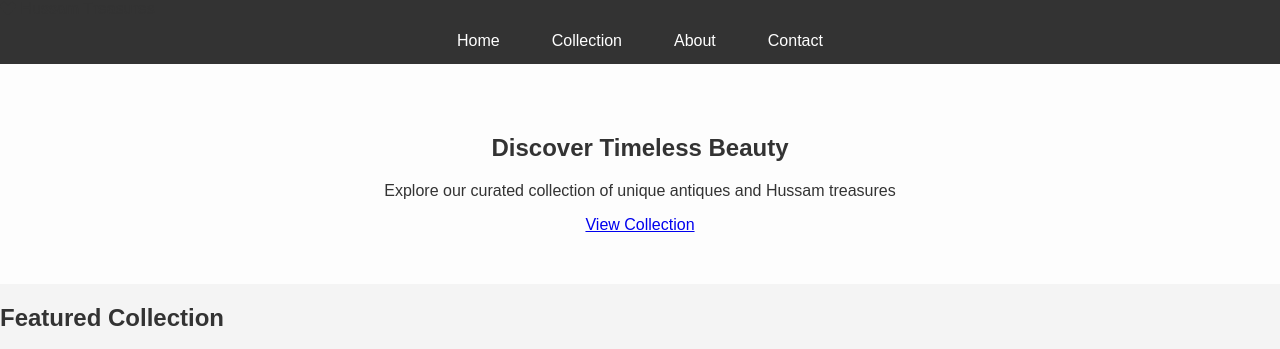
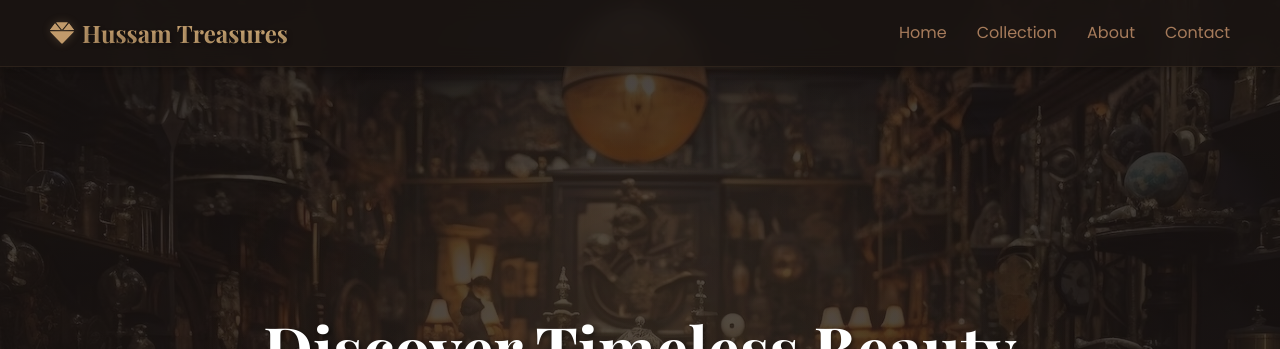
Before and after one commit to Talal2003/Sam_Antique, a PHP site: page / in a window 1280 px wide. Shown: the top 349 px of the page. Run offline with PHP 8.4, Linux system fonts and the light colour scheme.

Commit message:
styles.css

```diff
--- a/styles.css
+++ b/styles.css
@@ -1,137 +1,373 @@
-/* Global styles */
-body {
-    font-family: 'Arial', sans-serif;
+:root {
+    --primary-dark: #1A1412;
+    --secondary-dark: #231915;
+    --card-dark: #2C201C;
+    --gold: #C19A6B;
+    --gold-hover: #D4AF7A;
+    --text-primary: #D0B49F;
+    --text-secondary: #A67B5B;
+}
+
+* {
     margin: 0;
     padding: 0;
-    background-color: #f4f4f4;
-    color: #333;
+    box-sizing: border-box;
 }
 
-.container {
+body {
+    font-family: 'Poppins', sans-serif;
+    line-height: 1.6;
+    color: #D0B49F;
+    background: #1A1412;
+}
+
+/* Navigation */
+nav {
+    position: fixed;
+    width: 100%;
+    padding: 20px 50px;
+    display: flex;
+    justify-content: space-between;
+    align-items: center;
+    background: rgba(26, 20, 18, 0.85);
+    backdrop-filter: blur(10px);
+    border-bottom: 1px solid rgba(193, 154, 107, 0.1);
+    z-index: 1000;
+    box-shadow: 0 2px 10px rgba(0, 0, 0, 0.3);
+}
+
+.logo {
+    font-family: 'Playfair Display', serif;
+    font-size: 24px;
+    font-weight: 700;
+    color: transparent;
+    text-shadow: 2px 2px 4px rgba(0, 0, 0, 0.3);
+    background: linear-gradient(45deg, var(--gold), var(--gold-hover));
+    -webkit-background-clip: text;
+    background-clip: text;
+    display: flex;
+    align-items: center;
+    gap: 8px;
+    line-height: 1;
+}
+
+.logo i {
+    color: var(--gold);
+    font-size: 24px;
+    text-shadow: 0 0 10px rgba(193, 154, 107, 0.3);
+    display: flex;
+    align-items: center;
+}
+
+.nav-links {
+    display: flex;
+    list-style: none;
+}
+
+.nav-links li {
+    margin-left: 30px;
+}
+
+.nav-links a {
+    text-decoration: none;
+    color: #A67B5B;
+    position: relative;
+    transition: color 0.3s;
+}
+
+.nav-links a::after {
+    content: '';
+    position: absolute;
+    width: 0;
+    height: 2px;
+    bottom: -5px;
+    left: 0;
+    background-color: #C19A6B;
+    transition: width 0.3s;
+}
+
+.nav-links a:hover::after {
+    width: 100%;
+}
+
+/* Hero Section */
+.hero {
+    height: 100vh;
+    background: linear-gradient(rgba(26, 20, 18, 0.8), rgba(26, 20, 18, 0.8)),
+                url('background.jpg') center/cover;
+    display: flex;
+    align-items: center;
+    justify-content: center;
+    text-align: center;
+    color: white;
+    position: relative;
+    overflow: hidden;
+}
+
+.hero::before {
+    content: '';
+    position: absolute;
+    top: 0;
+    left: 0;
+    right: 0;
+    bottom: 0;
+    background: radial-gradient(circle at center, rgba(193, 154, 107, 0.2), transparent 60%);
+    animation: pulse 4s ease-in-out infinite;
+}
+
+.hero-content {
+    position: relative;
+    z-index: 1;
+    text-shadow: 2px 2px 4px rgba(0, 0, 0, 0.5);
+    animation: fadeIn 1.5s ease-out;
+}
+
+.hero h1 {
+    font-family: 'Playfair Display', serif;
+    font-size: 4rem;
+    margin-bottom: 20px;
+}
+
+.cta-button {
+    display: inline-block;
+    padding: 15px 30px;
+    background: linear-gradient(45deg, #8B5E34, #A67B5B);
+    border: 1px solid rgba(193, 154, 107, 0.3);
+    box-shadow: 0 4px 15px rgba(0, 0, 0, 0.2);
+    color: #D0B49F;
+    text-decoration: none;
+    border-radius: 5px;
+    transition: all 0.3s ease;
+}
+
+.cta-button:hover {
+    background: linear-gradient(45deg, #A67B5B, #C19A6B);
+    box-shadow: 0 6px 20px rgba(193, 154, 107, 0.3);
+    transform: translateY(-3px) scale(1.02);
+}
+
+/* Collection Section */
+.collection {
+    padding: 100px 50px;
+    background: #231915;
+}
+
+.collection h2 {
+    text-align: center;
+    font-family: 'Playfair Display', serif;
+    margin-bottom: 50px;
+    color: #C19A6B;
+}
+
+.items-grid {
+    display: grid;
+    grid-template-columns: repeat(auto-fit, minmax(300px, 1fr));
+    gap: 30px;
     max-width: 1200px;
     margin: 0 auto;
-    padding: 0 20px;
 }
 
-/* Header styles */
-header {
-    background: linear-gradient(to right, #3d1f0b, #8e5621);
-    color: white;
-    padding: 20px 0;
+.item {
+    background: linear-gradient(145deg, var(--card-dark), #382A25);
+    border: 1px solid rgba(193, 154, 107, 0.1);
+    padding: 20px;
+    border-radius: 10px;
+    box-shadow: 0 5px 15px rgba(0, 0, 0, 0.4);
+    transition: all 0.4s cubic-bezier(0.175, 0.885, 0.32, 1.275);
+    opacity: 0;
+}
+
+.item.fade-in {
+    animation: fadeIn 1s forwards;
+}
+
+.item:hover {
+    transform: translateY(-10px) scale(1.02);
+    box-shadow: 0 15px 30px rgba(0, 0, 0, 0.5),
+                0 0 20px rgba(193, 154, 107, 0.2);
+}
+
+.item img {
+    width: 100%;
+    height: 250px;
+    object-fit: cover;
+    border-radius: 5px;
+    margin-bottom: 15px;
+    transition: transform 0.5s ease;
+    filter: brightness(0.9) contrast(1.1);
+}
+
+.item:hover img {
+    transform: scale(1.05);
+    filter: brightness(1) contrast(1.1);
+}
+
+.item h3 {
+    font-family: 'Playfair Display', serif;
+    margin-bottom: 10px;
+    color: #C19A6B;
+}
+
+.item p {
+    color: #A67B5B;
+}
+
+/* About Section */
+.about {
+    padding: 100px 50px;
+    background: #1A1412;
     text-align: center;
 }
 
-header h1 {
-    margin: 0;
-    font-size: 2.5rem;
+.about-content {
+    max-width: 800px;
+    margin: 0 auto;
+    position: relative;
+    padding: 2rem;
 }
 
-header p {
-    font-size: 1.2rem;
-    margin-bottom: 20px;
+.about-content::before {
+    content: '';
+    position: absolute;
+    top: 0;
+    left: 50%;
+    transform: translateX(-50%);
+    width: 100px;
+    height: 3px;
+    background: linear-gradient(90deg,
+        transparent,
+        var(--gold),
+        transparent
+    );
 }
 
-/* Navigation styles */
-nav {
-    background-color: #333;
+.about-content h2 {
+    color: #C19A6B;
 }
 
-nav ul {
-    list-style-type: none;
-    margin: 0;
-    padding: 0;
-    overflow: hidden;
-    display: flex;
-    justify-content: center;
+.about-content p {
+    color: #A67B5B;
 }
 
-nav ul li {
-    margin: 0 10px;
+/* Contact Section */
+.contact {
+    padding: 100px 50px;
+    background: #231915;
+    text-align: center;
 }
 
-nav ul li a {
-    display: block;
-    color: white;
-    text-align: center;
-    padding: 14px 16px;
-    text-decoration: none;
-    transition: background-color 0.3s;
+.contact h2 {
+    color: #C19A6B;
 }
 
-nav ul li a:hover {
-    background-color: #111;
+.contact-info {
+    max-width: 500px;
+    margin: 0 auto;
+    color: #A67B5B;
 }
 
-/* Buttons section */
-#buttons {
-    text-align: center;
-    margin-top: 50px;
+.contact-info p {
+    margin: 20px 0;
 }
 
-.button-container {
-    display: flex;
-    justify-content: space-around;
+.contact-info i {
+    margin-right: 10px;
+    color: #C19A6B;
+    transition: transform 0.3s ease;
 }
 
-.item-button {
-    font-size: 1.2rem;
-    padding: 15px 30px;
-    background-color: #8e5621;
-    color: white;
-    border: none;
-    border-radius: 5px;
-    cursor: pointer;
-    transition: background-color 0.3s, transform 0.2s;
-}
-
-.item-button:hover {
-    background-color: #3d1f0b;
-    transform: scale(1.05);
-}
-
-/* Parallax background */
-.parallax {
-    height: 100vh;
-    background-size: cover;
-    background-position: center;
-    background-repeat: no-repeat;
-    background-attachment: fixed;
-}
-
-/* Hero section */
-.hero {
-    background: rgba(255, 255, 255, 0.8);
-    padding: 50px 20px;
-    text-align: center;
-    color: #333;
-}
-
-.hero h2 {
-    margin-bottom: 10px;
+.contact-info p:hover i {
+    transform: scale(1.2);
+    color: var(--gold-hover);
 }
 
 /* Footer */
 footer {
-    background: linear-gradient(to right, #3d1f0b, #8e5621);
-    color: white;
+    padding: 20px;
     text-align: center;
-    padding: 20px 0;
+    background: #120D0B;
+    color: #8B5E34;
 }
 
-footer p {
-    margin: 0;
-    font-size: 0.9rem;
-}
-
-/* Responsive design */
-@media (max-width: 768px) {
-    header h1 {
-        font-size: 2rem;
+/* Animations */
+@keyframes fadeIn {
+    from {
+        opacity: 0;
+        transform: translateY(30px) scale(0.95);
+        filter: blur(5px);
+    }
+    to {
+        opacity: 1;
+        transform: translateY(0) scale(1);
+        filter: blur(0);
     }
 }
 
-@media (max-width: 480px) {
-    header h1 {
-        font-size: 1.8rem;
+@keyframes pulse {
+    0% { opacity: 0.5; }
+    50% { opacity: 0.8; }
+    100% { opacity: 0.5; }
+}
+
+/* Responsive Design */
+@media (max-width: 768px) {
+    nav {
+        padding: 20px;
+        flex-direction: column;
+    }
+
+    .nav-links {
+        margin-top: 20px;
+    }
+
+    .nav-links li {
+        margin: 0 15px;
+    }
+
+    .hero h1 {
+        font-size: 2.5rem;
     }
 }
+
+/* Add a subtle text selection color */
+::selection {
+    background: #8B5E34;
+    color: #D0B49F;
+}
+
+/* Modify scrollbar for dark theme */
+::-webkit-scrollbar {
+    width: 10px;
+}
+
+::-webkit-scrollbar-track {
+    background: #1A1412;
+}
+
+::-webkit-scrollbar-thumb {
+    background: linear-gradient(45deg, #8B5E34, #A67B5B);
+    border: 3px solid var(--primary-dark);
+    border-radius: 5px;
+}
+
+::-webkit-scrollbar-thumb:hover {
+    background: #6B4423;
+}
+
+/* Add these new hover effects for links */
+.nav-links a:hover {
+    color: var(--gold-hover);
+    text-shadow: 0 0 10px rgba(193, 154, 107, 0.3);
+}
+
+/* Add decorative elements */
+.section-divider {
+    height: 2px;
+    background: linear-gradient(90deg,
+        transparent,
+        rgba(193, 154, 107, 0.3),
+        transparent
+    );
+    margin: 2rem auto;
+    width: 80%;
+}
```
